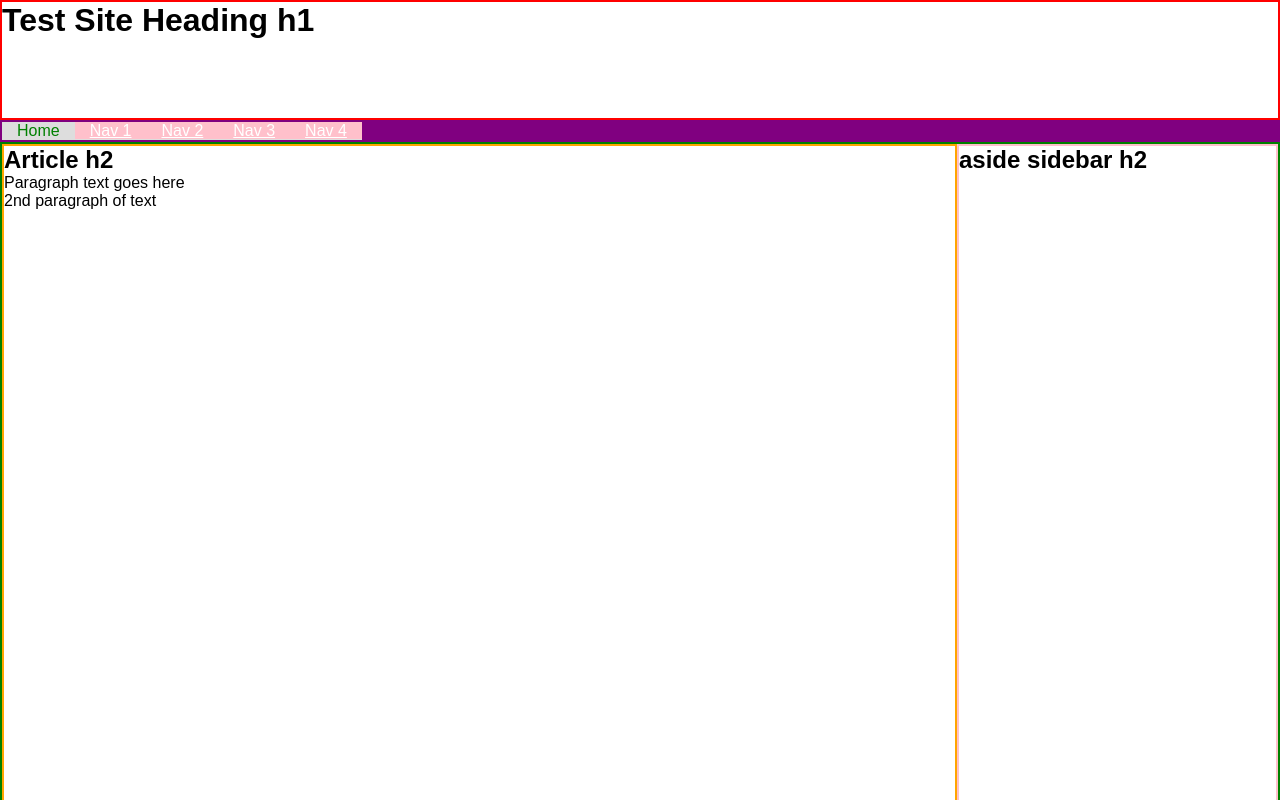
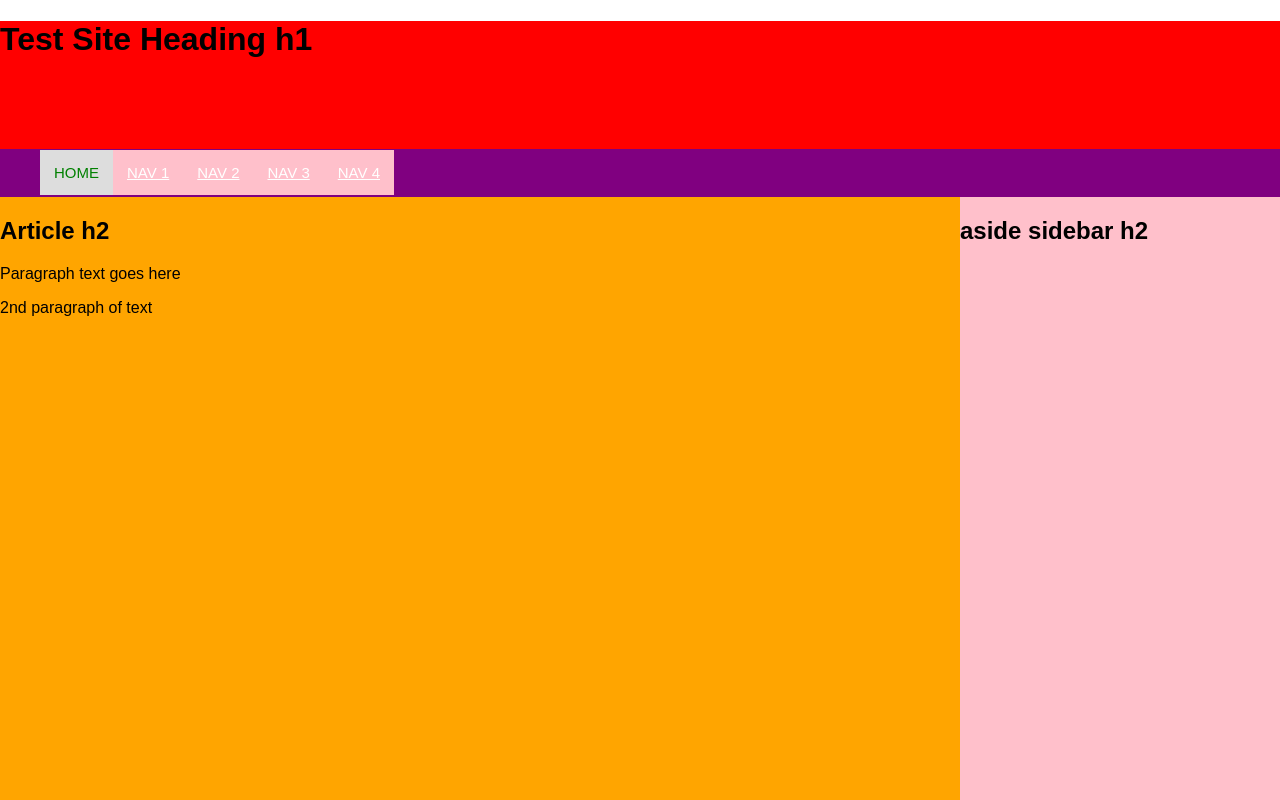
Before and after one commit to LaRueGT/TestSite, a plain HTML site: page index.html in a window 1280 px wide. Shown: the top 800 px of the page. Drawn offline with Linux system fonts and the light colour scheme.

Commit message:
style adjustments

```diff
--- a/styles/style.css
+++ b/styles/style.css
@@ -1,11 +1,3 @@
-html {
-    box-sizing: border-box;
-}
-
-*, *:before, *:after {
-    box-sizing: inherit;
-}
-
 html, body {
     font-family: sans-serif;
     height: 100%;
@@ -14,17 +6,13 @@ html, body {
 }
 
 header {
-    border: 2px solid red;
-    height: 15%;
-}
-
-header h1 {
-    margin-top: 0;
-    margin-bottom: 0;
+    background-color: red;
+    height: 128px;
 }
 
 nav {
-    border: 2px solid purple;
+    height: 48px;
+    line-height: 48px;
 }
 
 .sticky{
@@ -34,34 +22,28 @@ nav {
 }
 
 nav ul {
-    list-style-type: none;
-    padding-left: 0;
-    margin-top: 0;
-    margin-bottom: 0;
-    overflow: hidden;
     background-color: purple;
-    font-size: 0
+    font-size: 0;
+    text-align: left;
+    text-transform: uppercase;
 }
 
 nav ul li {
+    font-size: 15px;
     display: inline-block;
     color: green;
-    background-color: #dddddd;
     text-align: center;
-    text-decoration: none;
-    font-size: 16px;
 }
 
 nav ul li .active{
-    padding-right: 15px;
-    padding-left: 15px;
+    background-color: #dddddd;
+    padding: 14px;
 }
 
 nav ul li a{
     background-color: pink;
     color: white;
-    padding-right: 15px;
-    padding-left: 15px;
+    padding: 14px;
 }
 
 nav ul li a:hover {
@@ -69,39 +51,26 @@ nav ul li a:hover {
 }
 
 footer {
-    border: 2px solid blue;
+    background-color: blue;
     height: 5%;
 }
 
 footer p {
-    margin-top: 0;
-    margin-bottom: 0;
+
 }
 
 main {
-    border: 2px solid green;
+    background-color: green;
     display: flex;
     height: 150%;
 }
 
-main h2 {
-    margin-top: 0;
-    margin-bottom: 0;
-}
-
 article {
-    margin: 0;
-    border: 2px solid orange;
+    background-color: orange;
     flex: 3;
 }
 
-article p {
-    margin-top: 0;
-    margin-bottom: 0;
-}
-
 aside {
-    margin: 0;
-    border: 2px solid pink;
+    background-color: pink;
     flex: 1;
 }
```
